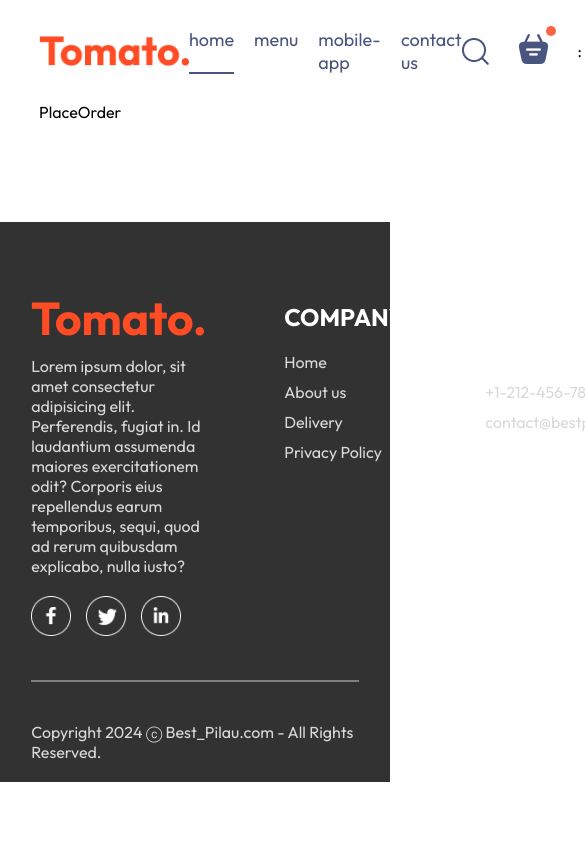
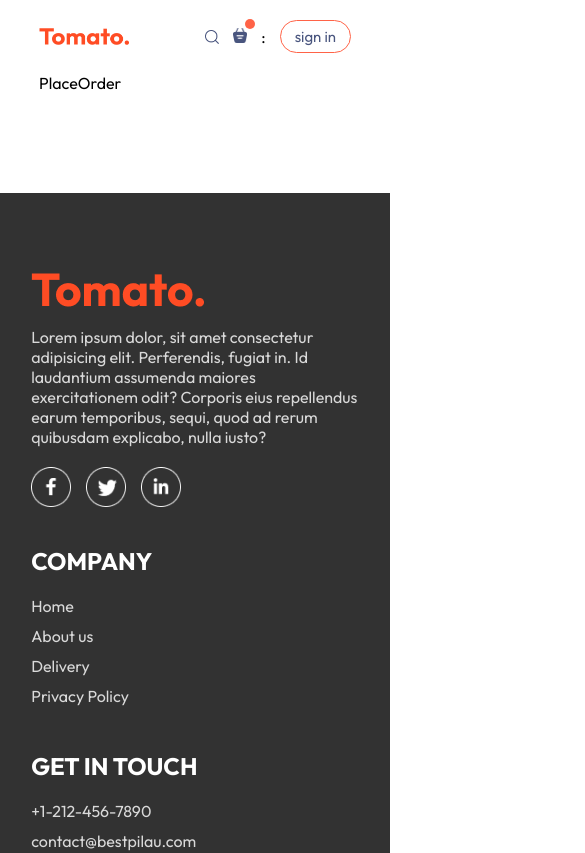
Before and after one commit to n-jabes/best-pilau-frontend, a React (Vite) app: page /order in a window 390 px wide. Shown: the top 853 px of the page, 585 px wide, since content can reach past the window. Built offline with nearby package versions, Linux system fonts and the light colour scheme.

Commit message:
update: add responsiveness to the page

```diff
--- a/src/components/Footer/Footer.css
+++ b/src/components/Footer/Footer.css
@@ -44,9 +44,21 @@
   margin-right: 15px;
 }
 
-.footer hr{
-    width: 100%;
-    height: 2px;margin: 20px 0px;
-    background-color: grey;
-    border: none;
+.footer hr {
+  width: 100%;
+  height: 2px;
+  margin: 20px 0px;
+  background-color: grey;
+  border: none;
 }
+
+@media (max-width: 750px) {
+  .footer-content {
+    display: flex;
+    flex-direction: column;
+    gap: 35px;
+  }
+  .footer-copyright {
+    text-align: center;
+  }
+}
--- a/src/components/Navbar/Navbar.css
+++ b/src/components/Navbar/Navbar.css
@@ -51,6 +51,10 @@
   position: relative;
 }
 
+.navbar-right img, .navbar-search-icon img {
+  width: 24px;
+}
+
 .navbar-search-icon .dot {
   position: absolute;
   min-width: 10px;
@@ -60,3 +64,60 @@
   top: -8px;
   right: -8px;
 }
+
+@media (max-width: 1050px) {
+  .navbar .logo {
+    width: 140px;
+  }
+  .navbar-menu {
+    gap: 20px;
+    font-size: 17px;
+  }
+  .navbar-right {
+    gap: 30px;
+  }
+  .navbar-right img {
+    width: 22px;
+  }
+  .navbar-right button {
+    padding: 8px 20px;
+  }
+}
+
+@media (max-width: 900px) {
+  .navbar .logo {
+    width: 120px;
+  }
+  .navbar .navbar-menu {
+    gap: 15px;
+    font-size: 16px;
+  }
+  .navbar-right {
+    gap: 20px;
+  }
+  .navbar-right img {
+    width: 20px;
+  }
+  .navbar-right button {
+    padding: 7px 20px;
+    font-size: 15px;
+  }
+}
+
+@media (max-width: 750px) {
+  .navbar .logo {
+    width: 90px;
+  }
+  .navbar .navbar-menu {
+    display: none;
+  }
+  .navbar .navbar-right {
+    gap: 14px;
+  }
+  .navbar-right button {
+    padding: 6px 14px;
+  }
+  .navbar-right img {
+    width: 14px;
+  }
+}
--- a/src/index.css
+++ b/src/index.css
@@ -5,6 +5,7 @@
   padding: 0;
   box-sizing: border-box;
   font-family: outfit;
+  /* overflow: hidden; */
 }
 body {
   min-height: 100vh;
@@ -21,10 +22,10 @@
 }
 
 @keyframes fadeIn {
-  0%{
+  0% {
     opacity: 0;
   }
-  100%{
+  100% {
     opacity: 1;
   }
 }
```
Also changed, not shown: src/components/ExploreMenu/ExploreMenu.css (+19 -0 lines), src/components/Header/Header.css (+24 -0 lines).
